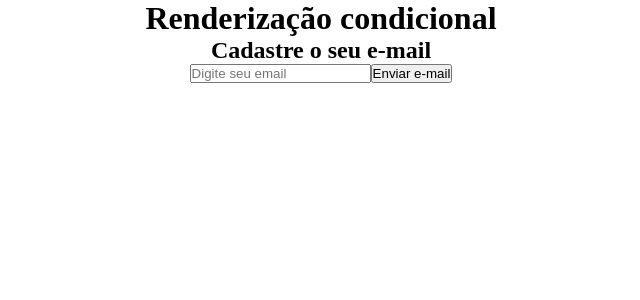
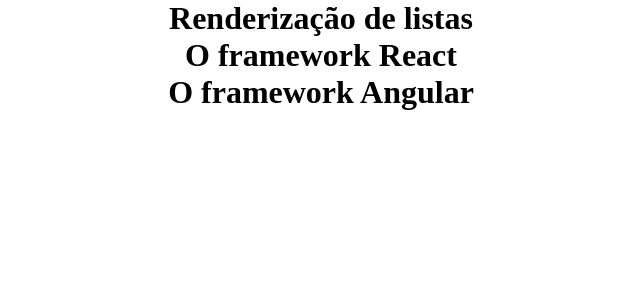
Before and after one commit to AbnerBenicio/react-course, a React (Create React App) app: page / in a window 1280 px wide. Shown: the top 300 px of the page, without its empty margins (319-959 px from the left). Built offline with nearby package versions, Linux system fonts and the light colour scheme.

Commit message:
Entendendo renderização de listas

```diff
--- a/src/App.js
+++ b/src/App.js
@@ -1,18 +1,14 @@
 import './App.css';
-import RendCondicional from './components/RendCondicional';
-// import SayMyName from './components/SayMyName';
-// import People from './components/People';
-// import Frase from './components/Frase';
-// import List from './components/List';
-// import Event from './components/Event';
-// import Form from './components/Form';
+import OutraLista from './components/OutraLista';
 
 function App() {
 
+  const meusItens = ["React", "Vue", "Angular"]
+
   return (
     <div className="App">
-      <h1>Renderização condicional</h1>
-      <RendCondicional />
+      <h1>Renderização de listas</h1>
+      <OutraLista lista={meusItens}/>
 
     </div>
   );
--- /dev/null
+++ b/src/components/OutraLista.js
@@ -0,0 +1,23 @@
+import PropType from "prop-types";
+
+function OutraLista(props) {
+  return (
+    <>
+      {props.lista.filter(frame => {
+        return (
+            frame.includes("a")
+        )
+      }).map((frame, idx) => {
+        return <h1 key={idx}>O framework {frame}</h1>;
+      })}
+
+
+    </>
+  );
+}
+
+OutraLista.propTypes = {
+  lista: PropType.array,
+};
+
+export default OutraLista;
```
